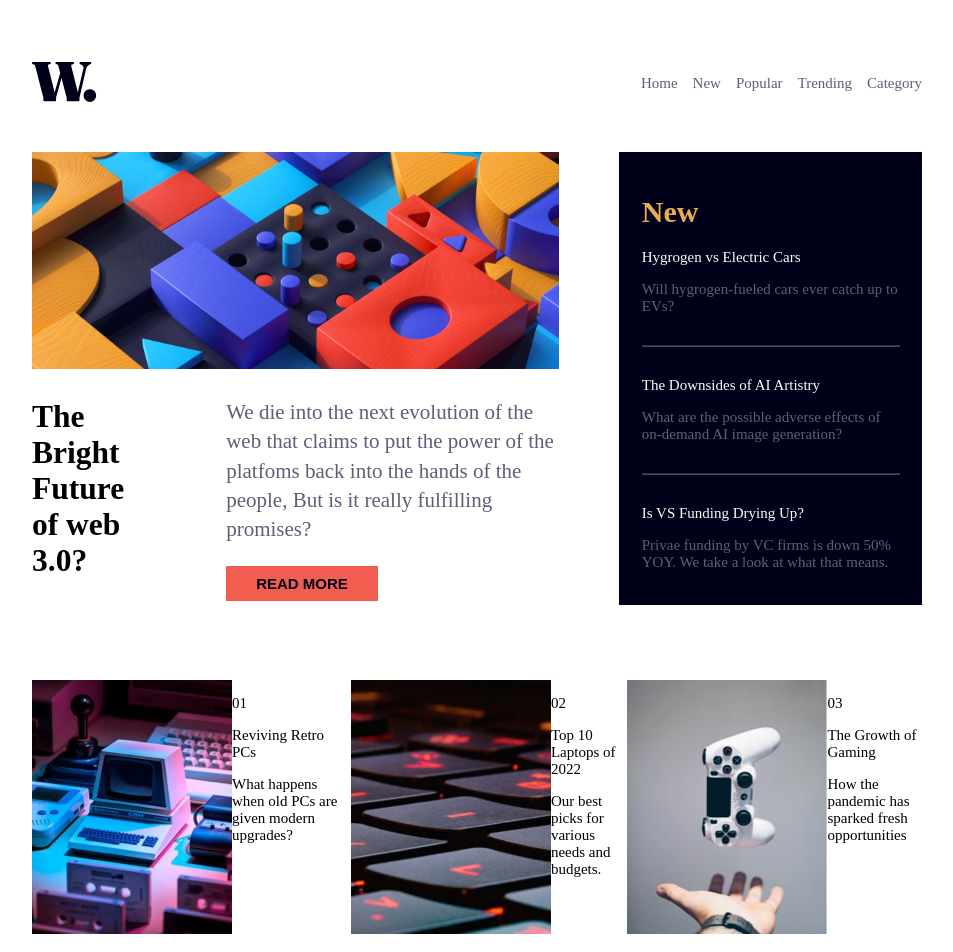
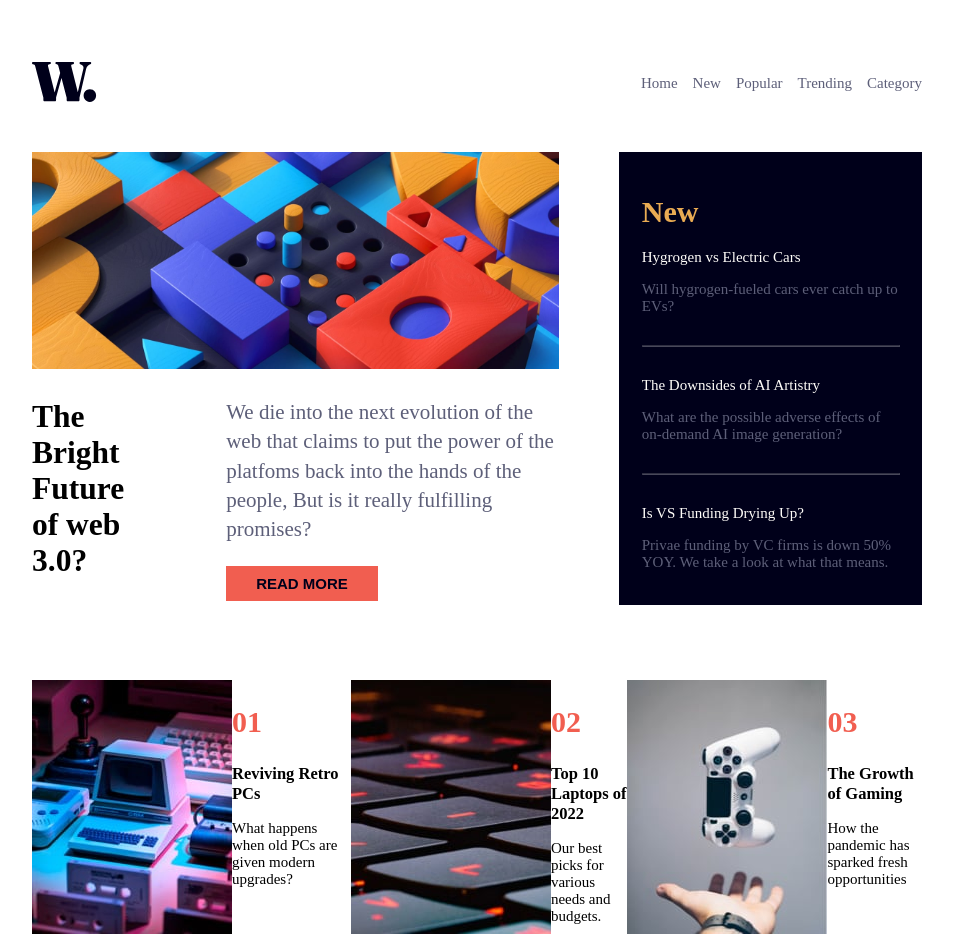
Before and after one commit to abmanaf/News-Home-page, a React (Vite) app: page / in a window 1280 px wide. Shown: the top 952 px of the page, without its empty margins (163-1116 px from the left). Built offline with nearby package versions, Linux system fonts and the light colour scheme.

Commit message:
minor changes

```diff
--- a/src/App.jsx
+++ b/src/App.jsx
@@ -26,8 +26,10 @@ function App() {
           <div className='left-container'>
             <img src="/assets/images/image-web-3-desktop.jpg" alt="image-web-3-desktop" />
             <div className='sub-left-container'>
-            <div>
+            <div className='first-sub-left-container'>
+              <div className='topic'>
               <h2>The Bright Future of web 3.0?</h2>
+              </div>
             </div>
             <div className='inner-left-right-container'>
               <p>
@@ -55,33 +57,35 @@ function App() {
        </div>
        <div className='final-container'>
         <div className='inner-final-container'>
-          <div>
+          <div className='image'>
             <img src="/assets/images/image-retro-pcs.jpg" alt="image-retro-pcs" />
           </div>
-          <div>
-            <p>01</p>
-            <p>Reviving Retro PCs</p>
+          <div className='final-text'>
+            <h2 style={{color: 'var(--soft-red)', fontSize: '2em'}}>01</h2>
+            <p  style={{fontSize:'1.1em', fontWeight: '700'}}>Reviving Retro PCs</p>
             <p>What happens when old PCs are given modern upgrades?</p>
           </div>
         </div>
         <div className='inner-final-container'>
-          <div>
+          <div className='image'>
             <img src="/assets/images/image-top-laptops.jpg" alt="image-top-laptops" />
           </div>
-          <div>
-            <p>02</p>
-            <p>Top 10 Laptops of 2022</p>
+          <div className='final-text'>
+            <h2 style={{color: 'var(--soft-red)', fontSize: '2em'}}>02</h2>
+            <p  style={{fontSize:'1.1em', fontWeight: '700'}}>Top 10 Laptops of 2022</p>
             <p>Our best picks for various needs and budgets.</p>
           </div>
         </div>
         <div className='inner-final-container'>
-          <div>
+          <div className='image'>
             <img src="/assets/images/image-gaming-growth.jpg" alt="image-gaming-growth" />
           </div>
-          <div>
-            <p>03</p>
-            <p>The Growth of Gaming</p>
+          <div className='final-text'>
+            <div>
+            <h2 style={{color: 'var(--soft-red)', fontSize: '2em'}}>03</h2>
+            <p style={{fontSize:'1.1em', fontWeight: '700'}}>The Growth of Gaming</p>
             <p>How the pandemic has sparked fresh opportunities</p>
+          </div>
           </div>
         </div>
        </div>
```
